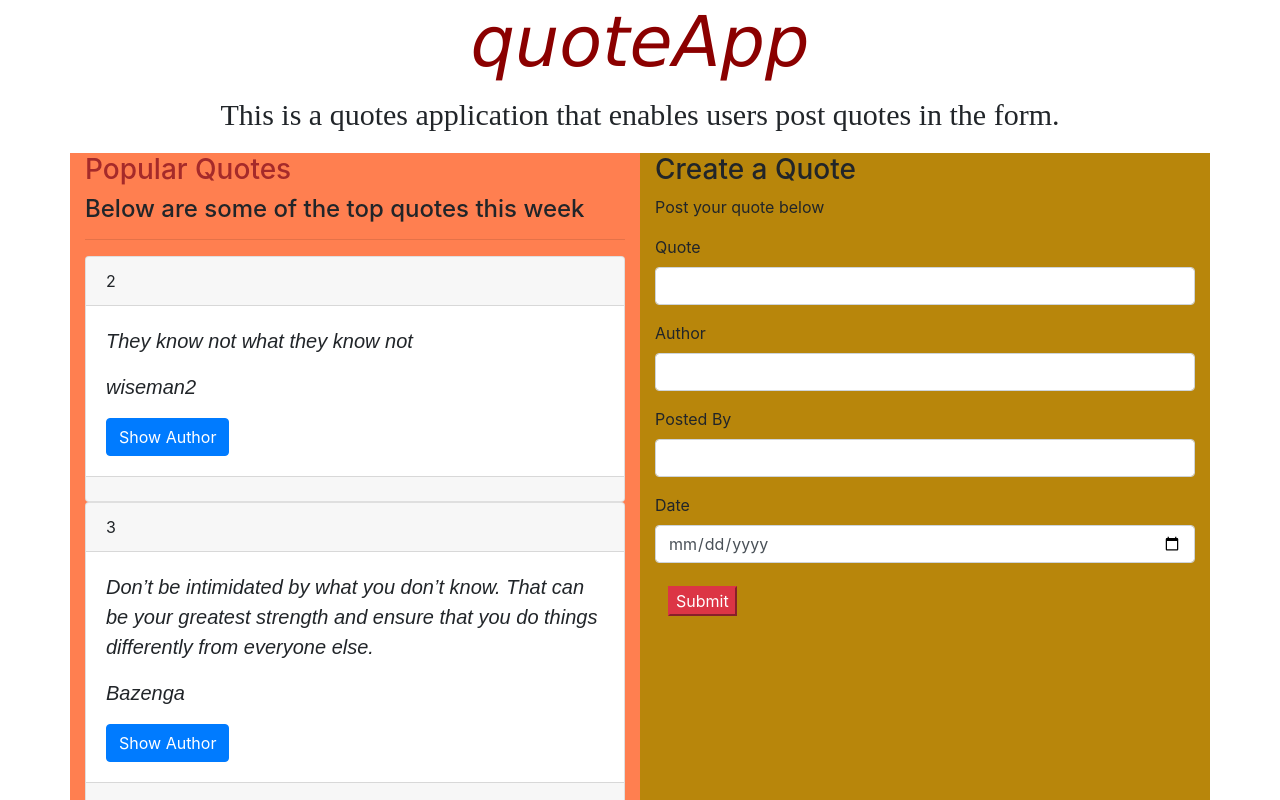
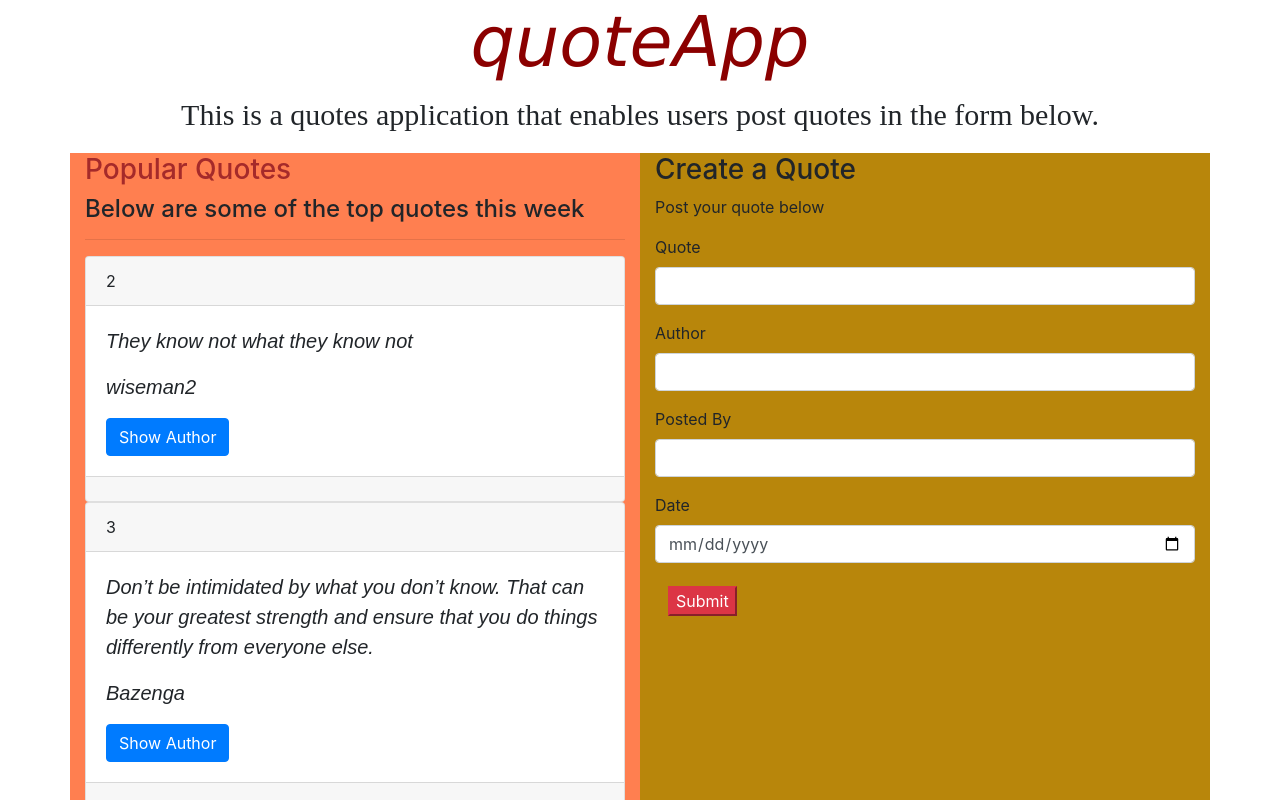
Before and after one commit to virginiah2020/Quotes, an Angular app: page / in a window 1280 px wide. Shown: the top 800 px of the page. Built offline with nearby package versions, Linux system fonts and the light colour scheme.

Commit message:
changed p tag statement

```diff
--- a/src/app/app.component.html
+++ b/src/app/app.component.html
@@ -10,7 +10,7 @@
     <div class="row">
       <div class="col-md-12">
         <h1>{{title}}</h1>
-        <p>This is a quotes application that enables users post quotes in the form.</p>
+        <p>This is a quotes application that enables users post quotes in the form below.</p>
 
       </div>
       <div class="col-md-12">
```
